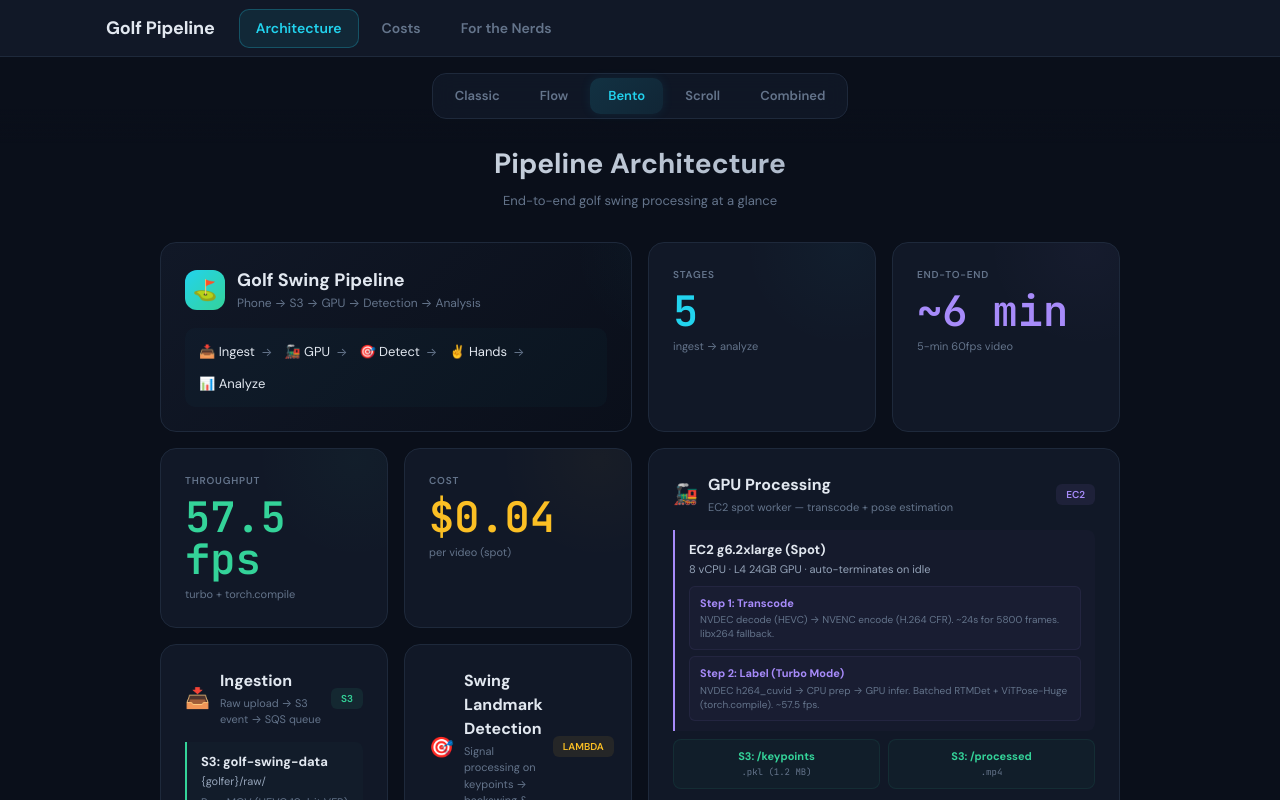
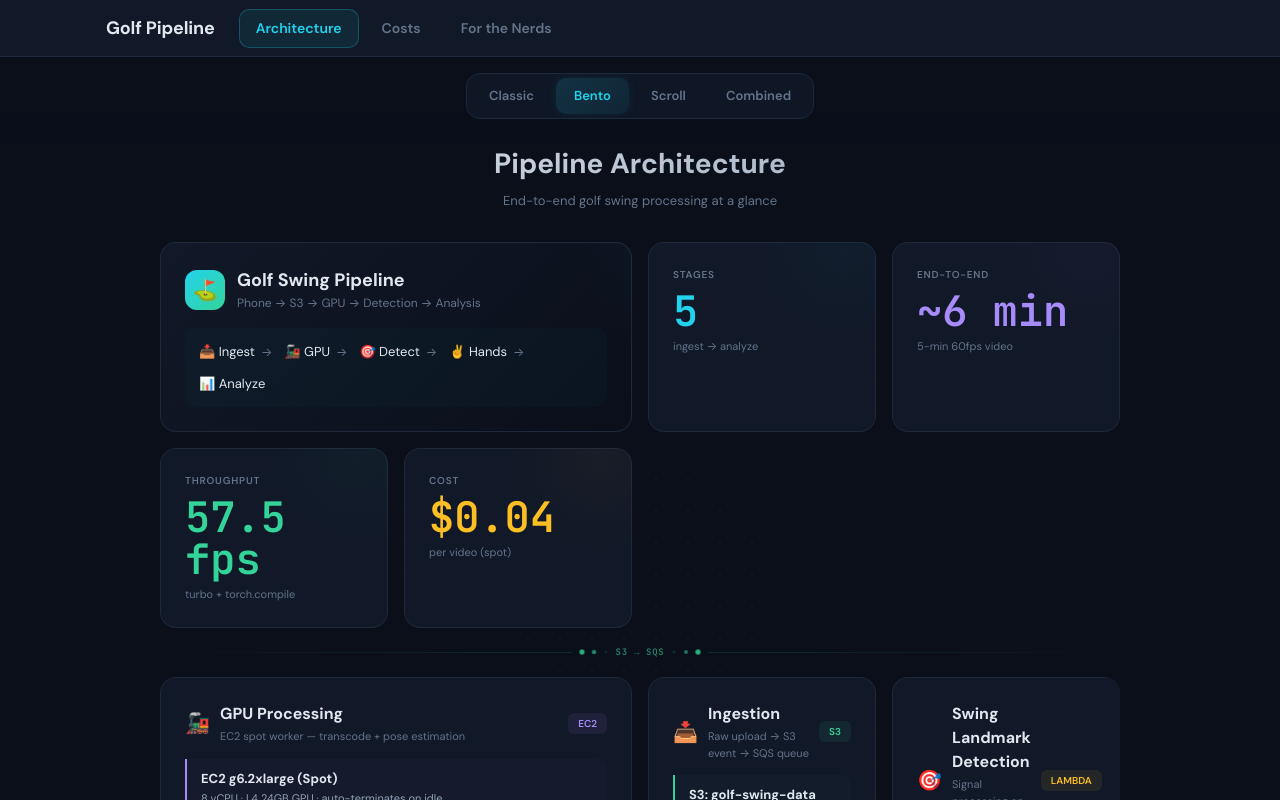
Before and after one commit to azaidi06/golf-pipeline-docs, a React (Vite) app: page / in a window 1280 px wide. Both pictures are taken after a click on the button "Bento". Shown: the top 800 px of the page. Built offline with nearby package versions, Linux system fonts and the light colour scheme; the HTML template or start-up script is replaced by a standard one.

Commit message:
updated options

```diff
--- a/src/PipelineBento.jsx
+++ b/src/PipelineBento.jsx
@@ -5,54 +5,139 @@ import useInView from './hooks/useInView';
 
 const easing = 'cubic-bezier(0.16, 1, 0.3, 1)';
 
+/* ── Keyframes (injected once) ───────────────────────────────── */
+const BentoStyles = () => (
+  <style>{`
+    @keyframes bento-border-spin {
+      from { transform: rotate(0deg); }
+      to { transform: rotate(360deg); }
+    }
+    @keyframes bento-flow-pulse {
+      0%, 100% { opacity: 0.15; transform: scale(0.7); }
+      50% { opacity: 0.85; transform: scale(1.3); }
+    }
+  `}</style>
+);
+
+/* ── Dot-Grid Background ─────────────────────────────────────── */
+const DotGrid = () => (
+  <div style={{
+    position: 'absolute', inset: 0, pointerEvents: 'none',
+    backgroundImage: `radial-gradient(circle, ${colors.textDim}15 1px, transparent 1px)`,
+    backgroundSize: '32px 32px',
+    maskImage: 'radial-gradient(ellipse 80% 50% at 50% 35%, black 15%, transparent 65%)',
+    WebkitMaskImage: 'radial-gradient(ellipse 80% 50% at 50% 35%, black 15%, transparent 65%)',
+  }} />
+);
+
+/* ── Flow Connector (between tile groups) ────────────────────── */
+const FlowConnector = ({ color = colors.textDim, label }) => {
+  const [ref, inView] = useInView({ threshold: 0.3 });
+  return (
+    <div ref={ref} style={{
+      gridColumn: '1 / -1',
+      display: 'flex', alignItems: 'center', justifyContent: 'center',
+      gap: '8px', padding: '2px 0',
+      opacity: inView ? 1 : 0,
+      transition: `opacity 0.6s ${easing}`,
+    }}>
+      <div style={{ flex: 1, height: '1px', background: `linear-gradient(to right, transparent, ${color}25)` }} />
+      {[0, 1, 2].map(i => (
+        <div key={i} style={{
+          width: '4px', height: '4px', borderRadius: '50%', background: color,
+          animation: inView ? `bento-flow-pulse 2s ${easing} ${i * 0.35}s infinite` : 'none',
+        }} />
+      ))}
+      {label && <span style={{
+        fontSize: '9px', fontWeight: 600, color: `${color}99`,
+        textTransform: 'uppercase', letterSpacing: '0.08em',
+        fontFamily: "'JetBrains Mono', monospace",
+      }}>{label}</span>}
+      {[0, 1, 2].map(i => (
+        <div key={i + 3} style={{
+          width: '4px', height: '4px', borderRadius: '50%', background: color,
+          animation: inView ? `bento-flow-pulse 2s ${easing} ${(i + 3) * 0.35}s infinite` : 'none',
+        }} />
+      ))}
+      <div style={{ flex: 1, height: '1px', background: `linear-gradient(to left, transparent, ${color}25)` }} />
+    </div>
+  );
+};
+
 /* ── Bento Tile ─────────────────────────────────────────────── */
-const BentoTile = ({ children, span = 1, rowSpan = 1, color = colors.accent, glowOnHover = true, style: extraStyle }) => {
+const BentoTile = ({ children, span = 1, rowSpan = 1, color = colors.accent, glowOnHover = true, style: extraStyle, delay = 0 }) => {
   const [hovered, setHovered] = useState(false);
   const [ref, inView] = useInView({ threshold: 0.1 });
 
   return (
+    /* Entrance wrapper — handles fade + slide-up with stagger delay */
+    <div ref={ref} style={{
+      gridColumn: `span ${span}`,
+      gridRow: `span ${rowSpan}`,
+      display: 'flex',
+      opacity: inView ? 1 : 0,
+      transform: inView ? 'translateY(0)' : 'translateY(16px)',
+      transition: `opacity 0.6s ${easing} ${delay}ms, transform 0.6s ${easing} ${delay}ms`,
+    }}>
+      {/* Hover wrapper — handles scale + animated border */}
       <div
-      ref={ref}
         onMouseEnter={() => setHovered(true)}
         onMouseLeave={() => setHovered(false)}
         style={{
-        gridColumn: `span ${span}`,
-        gridRow: `span ${rowSpan}`,
-        background: colors.card,
-        border: `1px solid ${hovered && glowOnHover ? color + '40' : colors.cardBorder}`,
+          flex: 1,
+          display: 'flex',
+          position: 'relative',
           borderRadius: '16px',
-        padding: '24px',
-        position: 'relative',
           overflow: 'hidden',
-        transition: `all 0.35s ${easing}`,
-        transform: hovered ? 'scale(1.02)' : 'scale(1)',
-        boxShadow: hovered ? `0 8px 32px ${color}15` : 'none',
-        opacity: inView ? 1 : 0,
-        ...extraStyle,
+          background: colors.cardBorder,
+          transition: `transform 0.35s ${easing}, box-shadow 0.35s ${easing}`,
+          transform: hovered ? 'scale(1.015)' : 'scale(1)',
+          boxShadow: hovered ? `0 8px 32px ${color}20` : 'none',
         }}
       >
-      {/* Subtle gradient glow */}
+        {/* Rotating conic-gradient — visible on hover as the "border" */}
+        {glowOnHover && (
+          <div style={{
+            position: 'absolute', top: '-50%', left: '-50%',
+            width: '200%', height: '200%',
+            background: `conic-gradient(from 0deg, transparent, ${color}45, transparent, transparent, ${color}45, transparent)`,
+            animation: 'bento-border-spin 4s linear infinite',
+            opacity: hovered ? 1 : 0,
+            transition: `opacity 0.5s ${easing}`,
+            pointerEvents: 'none',
+          }} />
+        )}
+
+        {/* Inner content — 1px inset reveals the border */}
+        <div style={{
+          flex: 1,
+          position: 'relative',
+          margin: '1px',
+          borderRadius: '15px',
+          background: colors.card,
+          padding: '24px',
+          ...extraStyle,
+        }}>
           {glowOnHover && (
             <div style={{
               position: 'absolute', top: '-50%', right: '-30%',
               width: '200px', height: '200px', borderRadius: '50%',
               background: `radial-gradient(circle, ${color}${hovered ? '15' : '08'} 0%, transparent 70%)`,
-          transition: `all 0.5s ${easing}`,
-          pointerEvents: 'none',
+              transition: `all 0.5s ${easing}`, pointerEvents: 'none',
             }} />
           )}
-      <div style={{ position: 'relative', zIndex: 1 }}>
-        {children}
+          <div style={{ position: 'relative', zIndex: 1 }}>{children}</div>
+        </div>
       </div>
     </div>
   );
 };
 
 /* ── Stat Tile (1x1) ────────────────────────────────────────── */
-const StatTile = ({ label, value, sub, color, numeric, prefix = '', suffix = '', decimals = 0 }) => {
+const StatTile = ({ label, value, sub, color, numeric, prefix = '', suffix = '', decimals = 0, delay = 0 }) => {
   const [ref, inView] = useInView({ threshold: 0.3 });
   return (
-    <BentoTile color={color}>
+    <BentoTile color={color} delay={delay}>
       <div ref={ref}>
         <div style={{
           fontSize: '10px', fontWeight: 600, color: colors.textDim,
@@ -75,11 +160,11 @@ const StatTile = ({ label, value, sub, color, numeric, prefix = '', suffix = '',
 };
 
 /* ── Stage Tile ─────────────────────────────────────────────── */
-const StageTile = ({ stage, span = 1, rowSpan = 1 }) => {
+const StageTile = ({ stage, span = 1, rowSpan = 1, delay = 0 }) => {
   const svcColor = serviceColors[stage.service] || serviceColors.default;
 
   return (
-    <BentoTile span={span} rowSpan={rowSpan} color={svcColor}>
+    <BentoTile span={span} rowSpan={rowSpan} color={svcColor} delay={delay}>
       {/* Header */}
       <div style={{ display: 'flex', alignItems: 'center', gap: '10px', marginBottom: '14px' }}>
         <span style={{ fontSize: '20px' }}>{stage.icon}</span>
@@ -163,10 +248,13 @@ const PipelineBento = () => {
   const [ref, inView] = useInView({ threshold: 0.05 });
 
   return (
-    <div style={{ maxWidth: '960px', margin: '0 auto' }}>
+    <div style={{ maxWidth: '960px', margin: '0 auto', position: 'relative' }}>
+      <BentoStyles />
+      <DotGrid />
+
       {/* Header */}
       <div ref={ref} style={{
-        textAlign: 'center', marginBottom: '32px',
+        textAlign: 'center', marginBottom: '32px', position: 'relative',
         opacity: inView ? 1 : 0, transform: inView ? 'translateY(0)' : 'translateY(16px)',
         transition: `all 0.7s ${easing}`,
       }}>
@@ -187,9 +275,10 @@ const PipelineBento = () => {
         display: 'grid',
         gridTemplateColumns: 'repeat(auto-fit, minmax(220px, 1fr))',
         gap: '16px',
+        position: 'relative',
       }}>
         {/* Hero tile — pipeline overview (2-col) */}
-        <BentoTile span={2} color={colors.accent} style={{
+        <BentoTile span={2} color={colors.accent} delay={0} style={{
           background: `linear-gradient(135deg, ${colors.card}, ${colors.bg})`,
         }}>
           <div style={{ display: 'flex', alignItems: 'center', gap: '12px', marginBottom: '16px' }}>
@@ -210,9 +299,7 @@ const PipelineBento = () => {
             background: `${colors.accent}06`, borderRadius: '10px', padding: '14px',
           }}>
             {['📥 Ingest', '🚂 GPU', '🎯 Detect', '✌️ Hands', '📊 Analyze'].map((s, i) => (
-              <div key={i} style={{
-                display: 'flex', alignItems: 'center', gap: '6px',
-              }}>
+              <div key={i} style={{ display: 'flex', alignItems: 'center', gap: '6px' }}>
                 <span style={{ fontSize: '13px' }}>{s}</span>
                 {i < 4 && <span style={{ color: colors.textDim, fontSize: '12px' }}>→</span>}
               </div>
@@ -220,26 +307,32 @@ const PipelineBento = () => {
           </div>
         </BentoTile>
 
-        {/* Stat tiles */}
-        <StatTile {...heroStats[0]} />
-        <StatTile {...heroStats[1]} prefix="~" suffix=" min" decimals={0} numeric={6} />
-        <StatTile {...heroStats[2]} suffix=" fps" decimals={1} />
-        <StatTile {...heroStats[3]} prefix="$" suffix="" decimals={2} />
+        {/* Stat tiles (staggered entrance) */}
+        <StatTile {...heroStats[0]} delay={60} />
+        <StatTile {...heroStats[1]} prefix="~" suffix=" min" decimals={0} numeric={6} delay={120} />
+        <StatTile {...heroStats[2]} suffix=" fps" decimals={1} delay={180} />
+        <StatTile {...heroStats[3]} prefix="$" suffix="" decimals={2} delay={240} />
 
-        {/* GPU Processing — featured large tile (2-col, 2-row) */}
-        <StageTile stage={pipelineStages[1]} span={2} rowSpan={2} />
+        {/* ── Flow: upload → processing ── */}
+        <FlowConnector color={colors.green} label="S3 → SQS" />
+
+        {/* GPU Processing (2-col) */}
+        <StageTile stage={pipelineStages[1]} span={2} delay={0} />
 
         {/* Ingestion */}
-        <StageTile stage={pipelineStages[0]} />
+        <StageTile stage={pipelineStages[0]} delay={60} />
 
         {/* Swing Detection */}
-        <StageTile stage={pipelineStages[2]} />
+        <StageTile stage={pipelineStages[2]} delay={120} />
+
+        {/* ── Flow: detection → post-processing ── */}
+        <FlowConnector color={colors.amber} label=".pkl → Lambda" />
 
         {/* Hand & Score Finder (2-col) */}
-        <StageTile stage={pipelineStages[3]} span={2} />
+        <StageTile stage={pipelineStages[3]} span={2} delay={0} />
 
-        {/* Analysis */}
-        <StageTile stage={pipelineStages[4]} span={2} />
+        {/* Analysis (2-col) */}
+        <StageTile stage={pipelineStages[4]} span={2} delay={60} />
       </div>
     </div>
   );
--- a/src/PipelineCore.jsx
+++ b/src/PipelineCore.jsx
@@ -2,14 +2,12 @@ import React, { useState, lazy, Suspense } from 'react';
 import { colors } from './pipelineData';
 
 const PipelineClassic = lazy(() => import('./PipelineClassic'));
-const PipelineFlow = lazy(() => import('./PipelineFlow'));
 const PipelineBento = lazy(() => import('./PipelineBento'));
 const PipelineScroll = lazy(() => import('./PipelineScroll'));
 const PipelineCombined = lazy(() => import('./PipelineCombined'));
 
 const VARIANTS = [
   { id: 'classic', label: 'Classic', component: PipelineClassic },
-  { id: 'flow', label: 'Flow', component: PipelineFlow },
   { id: 'bento', label: 'Bento', component: PipelineBento },
   { id: 'scroll', label: 'Scroll', component: PipelineScroll },
   { id: 'combined', label: 'Combined', component: PipelineCombined },
```
Lines whose indentation alone changed are shown as unchanged.
